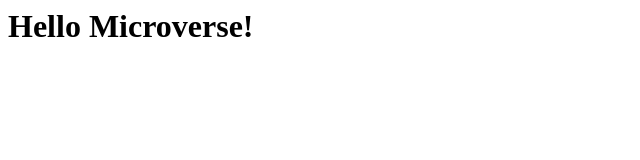
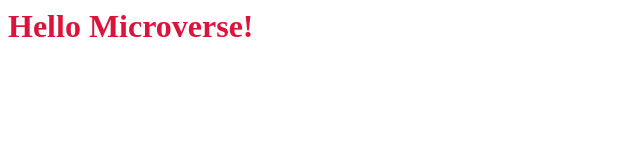
Before and after one commit to ezra-kimutai/hello-miccroverse, a website: page index.html in a window 1280 px wide. Shown: the whole page, without its empty margins (0-640 px from the left). Drawn offline with Linux system fonts and the light colour scheme.

```diff
--- a/index.html
+++ b/index.html
@@ -4,6 +4,7 @@
     <meta http-equiv="X-UA-Compatible" content="IE=edge">
     <meta name="viewport" content="width=device-width, initial-scale=1.0">
     <title>Hello Microverse Project</title>
+    <link rel="stylesheet" href="style.css">
 </head>
 <body>
     <h1 class="hello">Hello Microverse!</h1>
--- a/style.css
+++ b/style.css
@@ -1,3 +1,3 @@
 .hello {
-    color: crimson;
+  color: crimson;
 }
```
Also changed, not shown: package.json (added, +27 -0 lines), .stylelintrc.json (added), 2 other files.
